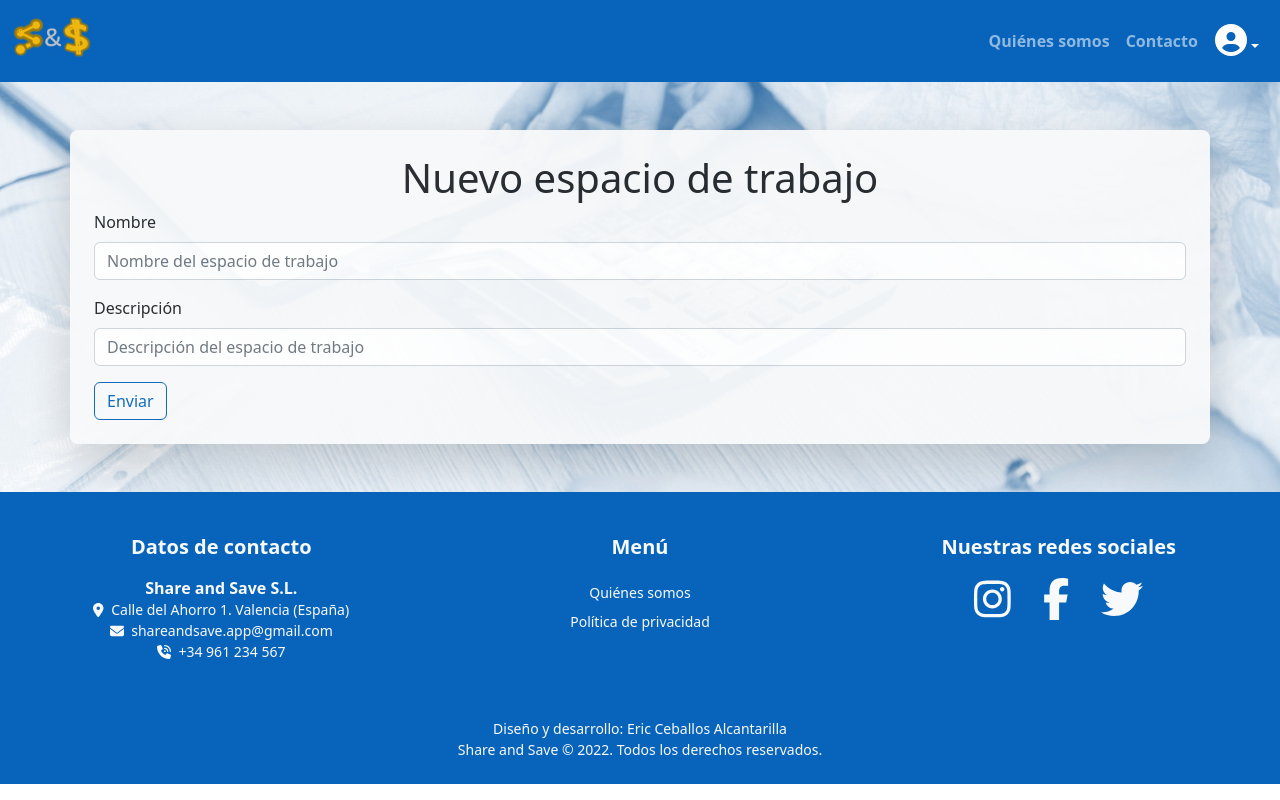
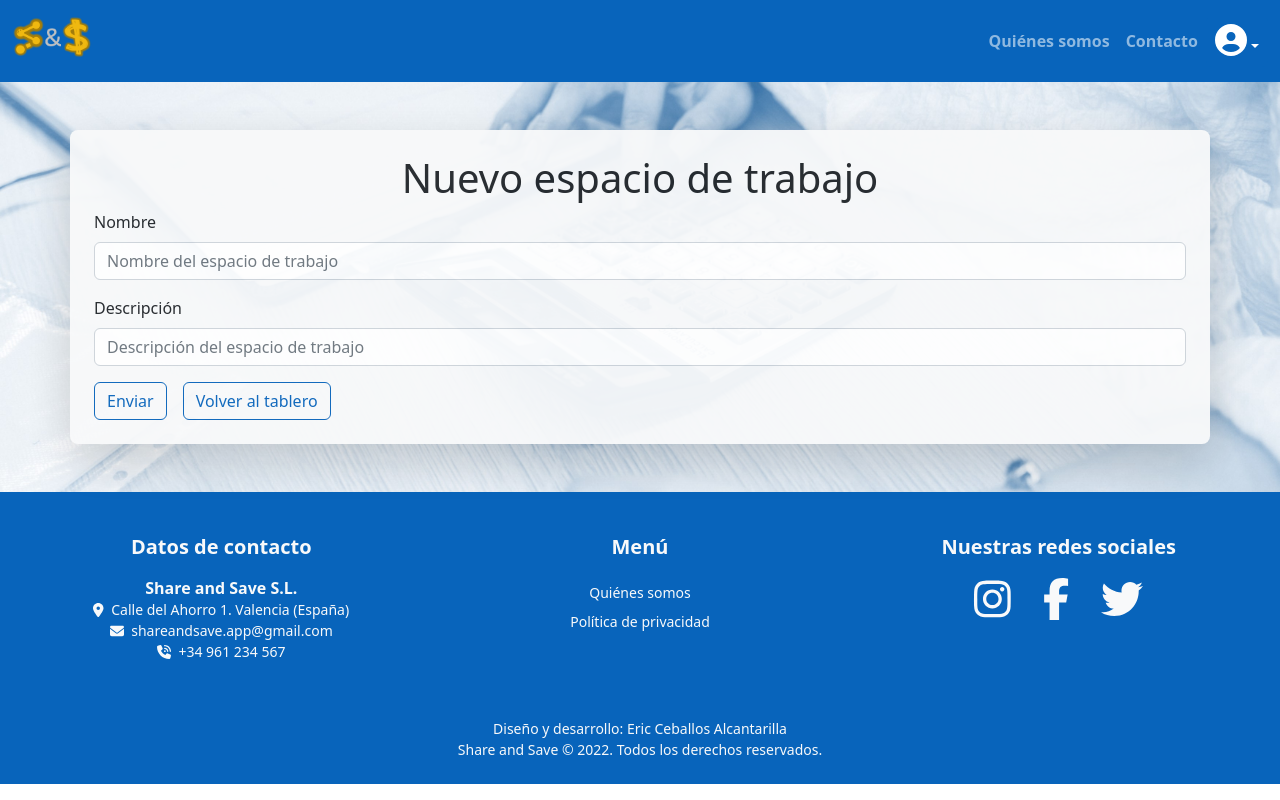
Before and after one commit to cebalc/share-and-save, a React (Create React App) app in the folder client/: page /createworkspace in a window 1280 px wide. Built offline with nearby package versions, Linux system fonts and the light colour scheme; no server answers.

Commit message:
Añadidos botones de volver a tablero en crear espacio y detalle de espacio

```diff
--- a/client/src/routes/CreateWorkspace.tsx
+++ b/client/src/routes/CreateWorkspace.tsx
@@ -1,8 +1,10 @@
 import React from "react";
 import Form from "react-bootstrap/Form";
 import Button from "react-bootstrap/Button";
+import Stack from "react-bootstrap/Stack";
 import { Navigate } from "react-router-dom";
 import CreateWorkspaceFetcher, {CreateWorkspaceResponse} from "../objects/fetchers/CreateWorkspaceFetcher";
+import {LinkContainer} from "react-router-bootstrap";
 
 interface CreateWorkspaceProps {
 
@@ -69,7 +71,12 @@ class CreateWorkspace extends React.Component<CreateWorkspaceProps, CreateWorksp
                     <Form.Control type="text" placeholder="Descripción del espacio de trabajo" onChange={event => this.setState({description: event.target.value})} />
                     <Form.Text className="text-danger">{this.state.descriptionError}</Form.Text>
                 </Form.Group>
-                <Button variant="outline-primary" onClick={() => this.sendWorkspaceData()}>Enviar</Button>
+                <Stack direction="horizontal" gap={3}>
+                    <Button variant="outline-primary" onClick={() => this.sendWorkspaceData()}>Enviar</Button>
+                    <LinkContainer to="/dashboard">
+                        <Button variant="outline-primary">Volver al tablero</Button>
+                    </LinkContainer>
+                </Stack>
             </Form>
         </>);
     }
--- a/client/src/routes/Workspace.tsx
+++ b/client/src/routes/Workspace.tsx
@@ -8,6 +8,8 @@ import WorkspaceEntity from "../objects/entities/Workspace";
 import WorkspaceUsersForm from "../components/WorkspaceUsersForm";
 import WorkspaceDetailsForm from "../components/WorkspaceDetailsForm";
 import { useParams } from "react-router-dom";
+import Button from "react-bootstrap/Button";
+import {LinkContainer} from "react-router-bootstrap";
 
 interface WorkspaceProps {
     userId: number
@@ -58,7 +60,13 @@ const Workspace = (props: WorkspaceProps) : JSX.Element => {
                         <Col md={6}><WorkspaceUsersForm /></Col>
                     </Row>
                 </Col>
-                <Col xxl={4}>Botones</Col>
+                <Col xxl={4}>
+                    <div className="mx-auto max-width-50nbp-sm d-flex flex-column">
+                        <LinkContainer to="/dashboard">
+                            <Button variant="outline-primary" className="m-2">Volver a tablero</Button>
+                        </LinkContainer>
+                    </div>
+                </Col>
             </Row>
         </Container>
     );
```
